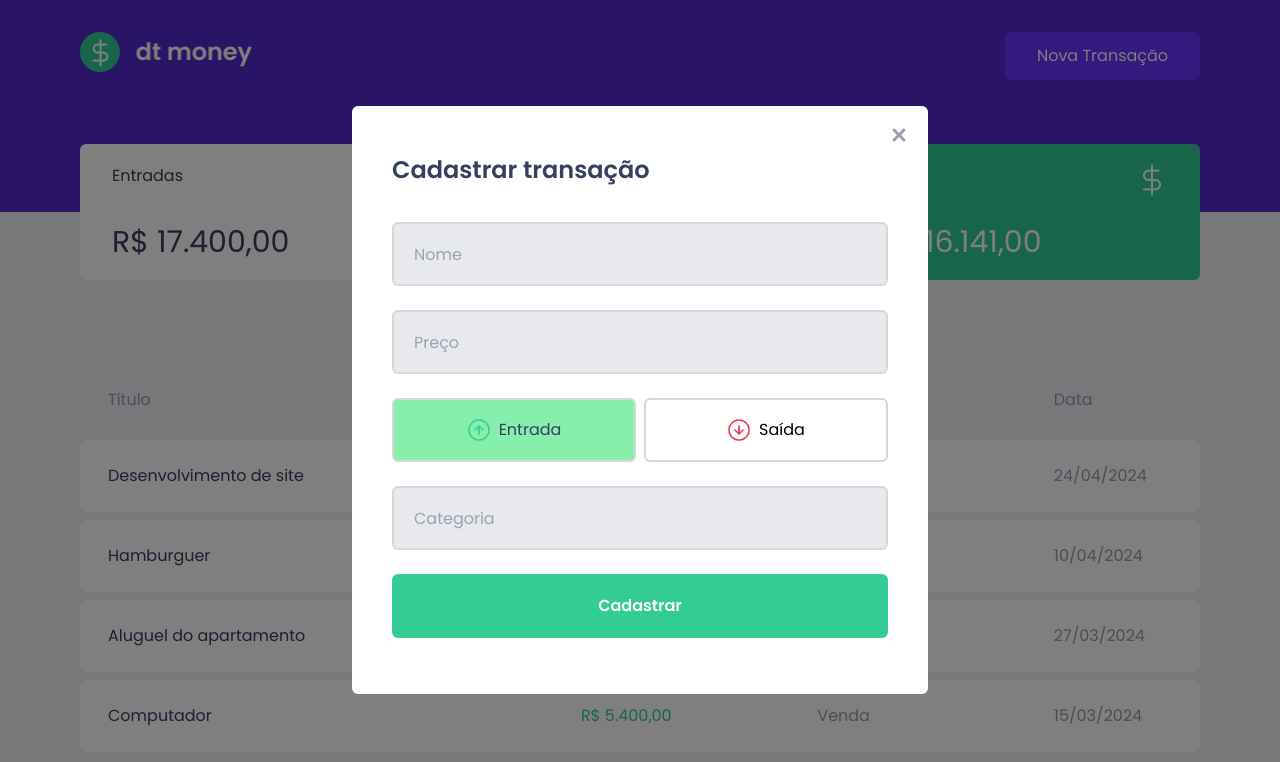
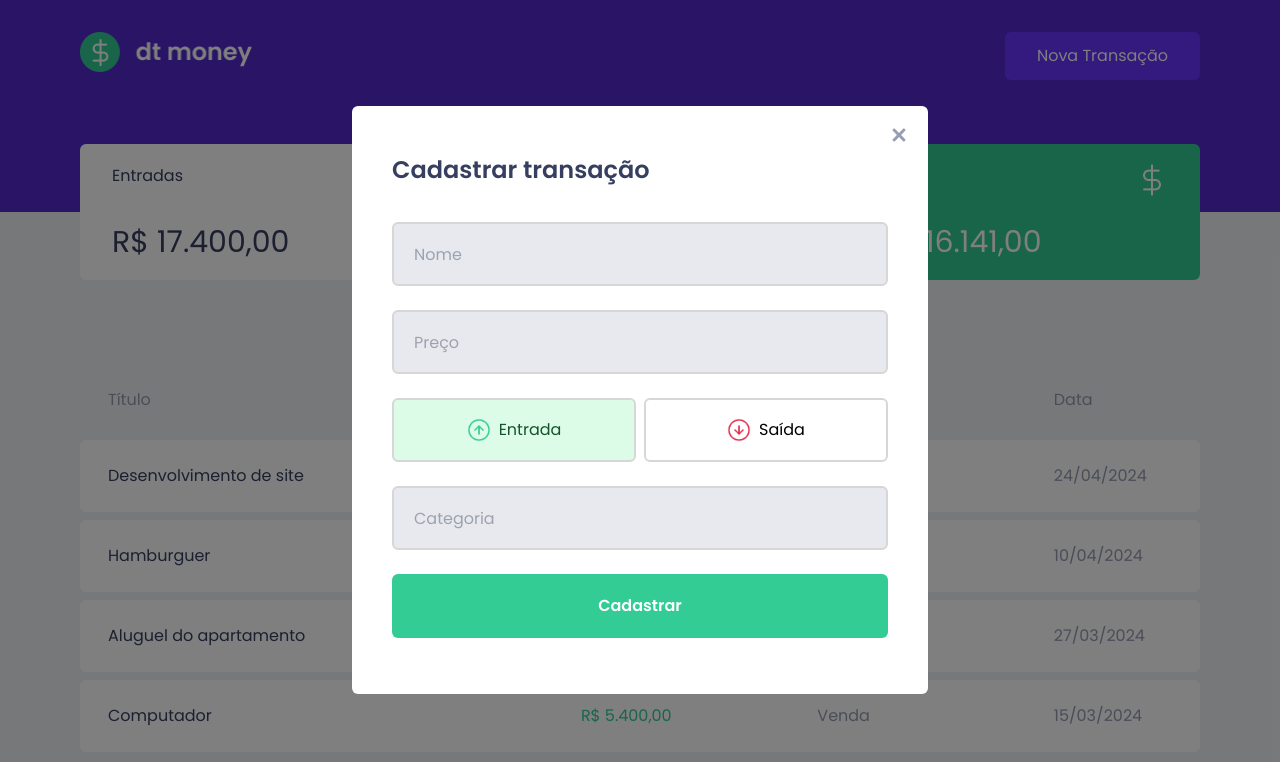
Before and after one commit to misalima/dt-money, a Next.js app: page / in a window 1280 px wide. Both pictures are taken after a click on the button "Nova Transação". Shown: the top 762 px of the page. Built offline with nearby package versions, Linux system fonts and the light colour scheme.

Commit message:
set EntrySelects component

```diff
--- a/package.json
+++ b/package.json
@@ -9,6 +9,7 @@
     "lint": "next lint"
   },
   "dependencies": {
+    "20": "^3.1.9",
     "next": "^14.2.5",
     "react": "^18.3.1",
     "react-dom": "^18.3.1"
--- a/src/app/page.tsx
+++ b/src/app/page.tsx
@@ -1,4 +1,3 @@
-"use client"
 import { AddTransactionModal } from "@/components/AddTransactionModal";
 import { Header } from "@/components/Header/Index";
 import { List } from "@/components/List";
@@ -8,11 +7,8 @@ import Image from "next/image";
 import { useState } from "react";
 
 export default function Home() {
-  const [openModal, setOpenModal] = useState(false)
-
   return (
     <>
-
       <Header />
       <div className="mx-auto max-w-[1120px]">
         <ValuesCardGroup />
--- a/src/components/FormControl/EntryRadioSelects/index.tsx
+++ b/src/components/FormControl/EntryRadioSelects/index.tsx
@@ -12,7 +12,7 @@ export default function EntryRadioSelects() {
       <label
         htmlFor="entrada"
         className={`${
-          optionChecked == 0 ? "bg-green-300 text-title" : ""
+          optionChecked == 0 ? "bg-green-100 text-green-900" : ""
         } cursor-pointer flex justify-center items-center gap-2 w-1/2 h-16 rounded-md border-2 border-[#d7d7d7]`}
       >
         <Image
@@ -34,7 +34,7 @@ export default function EntryRadioSelects() {
       <label
         htmlFor="saida"
         className={`${
-          optionChecked == 1 ? "bg-red-300 text-title" : ""
+          optionChecked == 1 ? "bg-red-100 text-red-900" : ""
         } cursor-pointer flex justify-center items-center gap-2 w-1/2 h-16 rounded-md border-2 border-[#d7d7d7]`}
       >
         <Image
--- a/src/components/Header/Index.tsx
+++ b/src/components/Header/Index.tsx
@@ -1,3 +1,4 @@
+"use client"
 import Image from "next/image";
 import { AddTransactionModal } from "../AddTransactionModal";
 import { useState } from "react";
```
Also changed, not shown: 2 other files (tests, documents, lock files or other folders).
